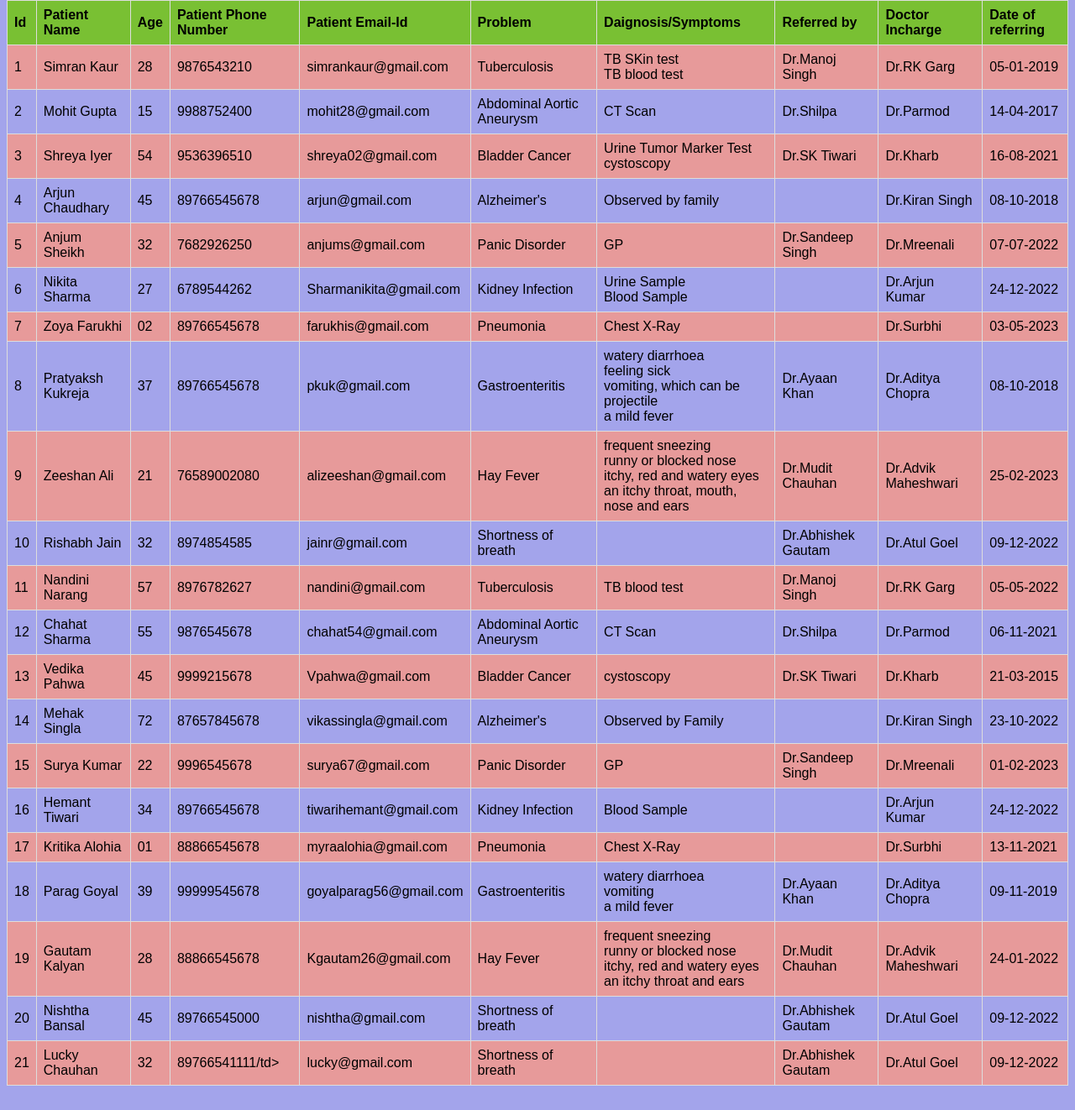
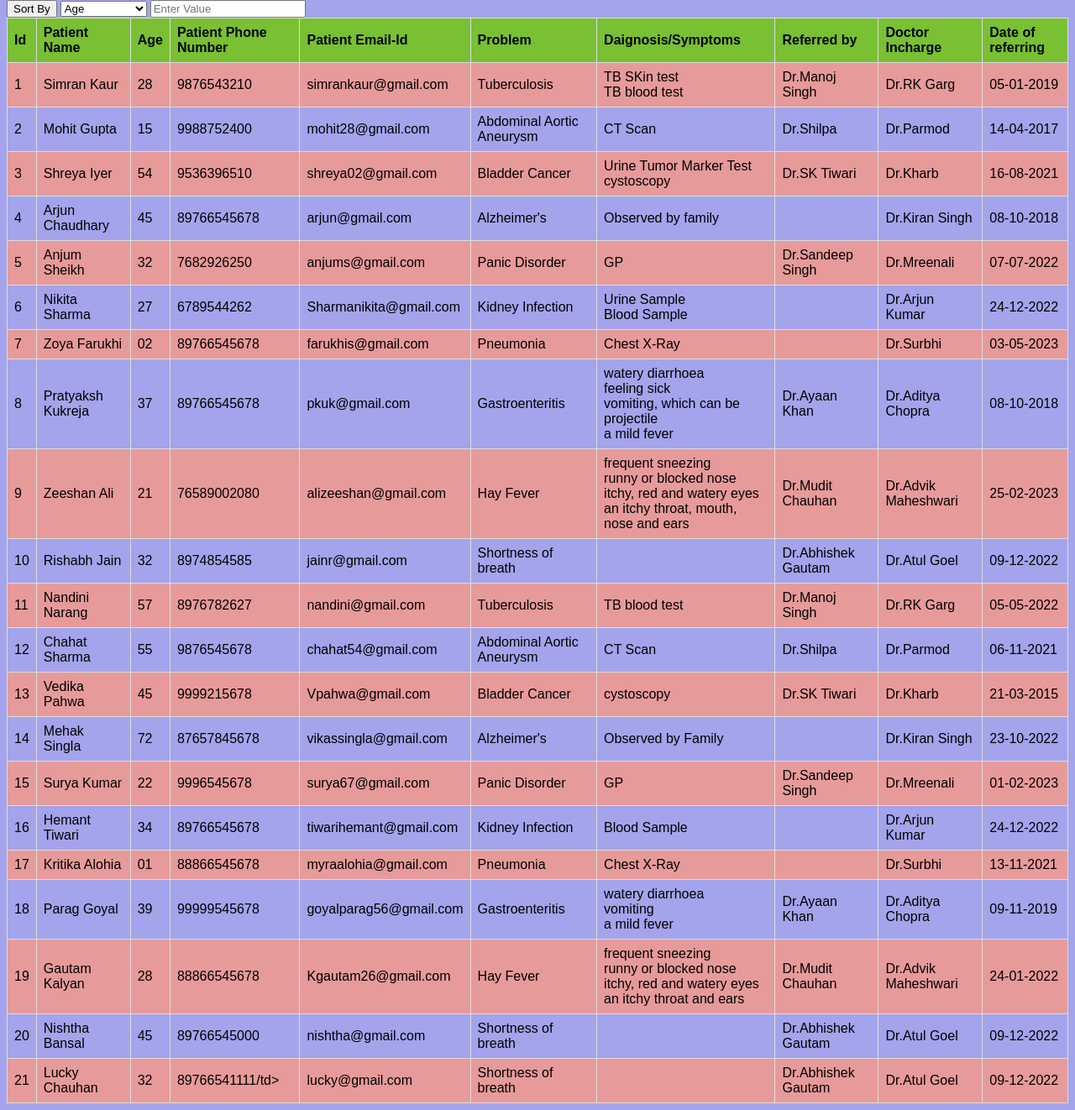
Before and after one commit to SahilReddu07/HPManagement, a Django app: page /history in a window 1280 px wide. Shown: the part 197-1519 px from the top of the page at 84% size. Before the commit the page ends 1490 px from the top, so only its background shows below. Run offline with Django 4.2, Linux system fonts and the light colour scheme.

Commit message:
Update history.html

```diff
--- a/template/history.html
+++ b/template/history.html
@@ -2,7 +2,6 @@
 <html>
 <head>
 <style>
-
 .header {
   padding: 20px;
   text-align: center;
@@ -29,17 +28,23 @@ tr:nth-child(even) {
 
 tr:hover {background-color: rgb(153, 230, 182);}
 </style>
-</style>
 </head>
 <body style="background-color:rgb(163, 164, 235);">
   <div class="header">
     <h1>Patient's History</h1>
   </div>
 
+  <button onclick="sortTable()">Sort By</button>
+  <select id="sortOptions">
+    <option value="age">Age</option>
+    <option value="name">Patient Name</option>
+    <option value="problem">Problem</option>
+    <option value="referredBy">Referred By</option>
+  </select>
+  <input type="text" id="filterInput" placeholder="Enter Value">
 
-<table>
+  <table id="patientTable">
     <tr style="background-color: rgb(121, 192, 51);">
-
       <th>Id</th>
       <th>Patient Name</th>
       <th>Age</th>
@@ -50,7 +55,6 @@ tr:hover {background-color: rgb(153, 230, 182);}
       <th>Referred by</th>
       <th>Doctor Incharge</th>
       <th>Date of referring</th>
-
     </tr>
     <tr>
       <td>1</td>
@@ -64,7 +68,6 @@ tr:hover {background-color: rgb(153, 230, 182);}
       <td>Dr.RK Garg</td>
       <td>05-01-2019</td>
     </tr>
-
      <tr>
     <td>2</td>
     <td>Mohit Gupta</td>
@@ -77,6 +80,7 @@ tr:hover {background-color: rgb(153, 230, 182);}
     <td>Dr.Parmod</td>
     <td>14-04-2017</td>
   </tr>
+
   <tr>
     <td>3</td>
     <td>Shreya Iyer</td>
@@ -334,10 +338,49 @@ tr:hover {background-color: rgb(153, 230, 182);}
     <td>Dr.Atul Goel</td>
     <td>09-12-2022</td>
   </tr>
-
-
-
+    <!-- Rest of the table rows -->
   </table>
 
+  <script>
+    function sortTable() {
+      var table = document.getElementById("patientTable");
+      var sortOptions = document.getElementById("sortOptions");
+      var filterInput = document.getElementById("filterInput").value;
+      var columnIndex;
+
+      if (sortOptions.value === "age") {
+        columnIndex = 2;
+      } else if (sortOptions.value === "name") {
+        columnIndex = 1;
+      } else if (sortOptions.value === "problem") {
+        columnIndex = 5;
+      } else if (sortOptions.value === "referredBy") {
+        columnIndex = 7;
+      }
+
+      var rows = Array.from(table.rows).slice(1);
+      rows.sort(function(a, b) {
+        var aValue = a.cells[columnIndex].innerHTML.toLowerCase();
+        var bValue = b.cells[columnIndex].innerHTML.toLowerCase();
+        return aValue.localeCompare(bValue);
+      });
+          if (filterInput !== "") {
+        rows = rows.filter(function(row) {
+          var cellValue = row.cells[columnIndex].innerHTML.toLowerCase();
+          return cellValue.includes(filterInput.toLowerCase());
+        });
+      }
+
+      // Clear existing table rows
+      while (table.rows.length > 1) {
+        table.deleteRow(1);
+      }
+
+      // Add sorted and filtered rows back to the table
+      rows.forEach(function(row) {
+        table.appendChild(row);
+      });
+    }
+  </script>
 </body>
 </html>
```
Lines whose indentation alone changed are shown as unchanged.
